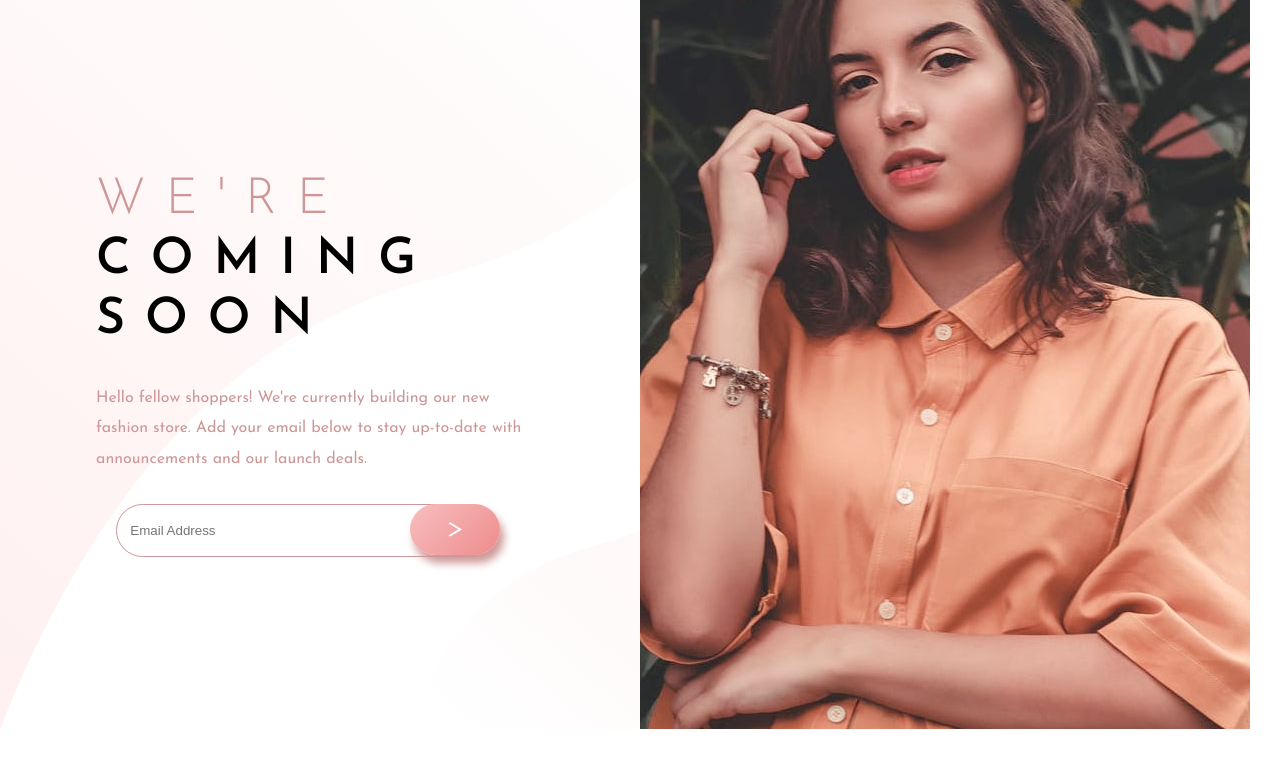
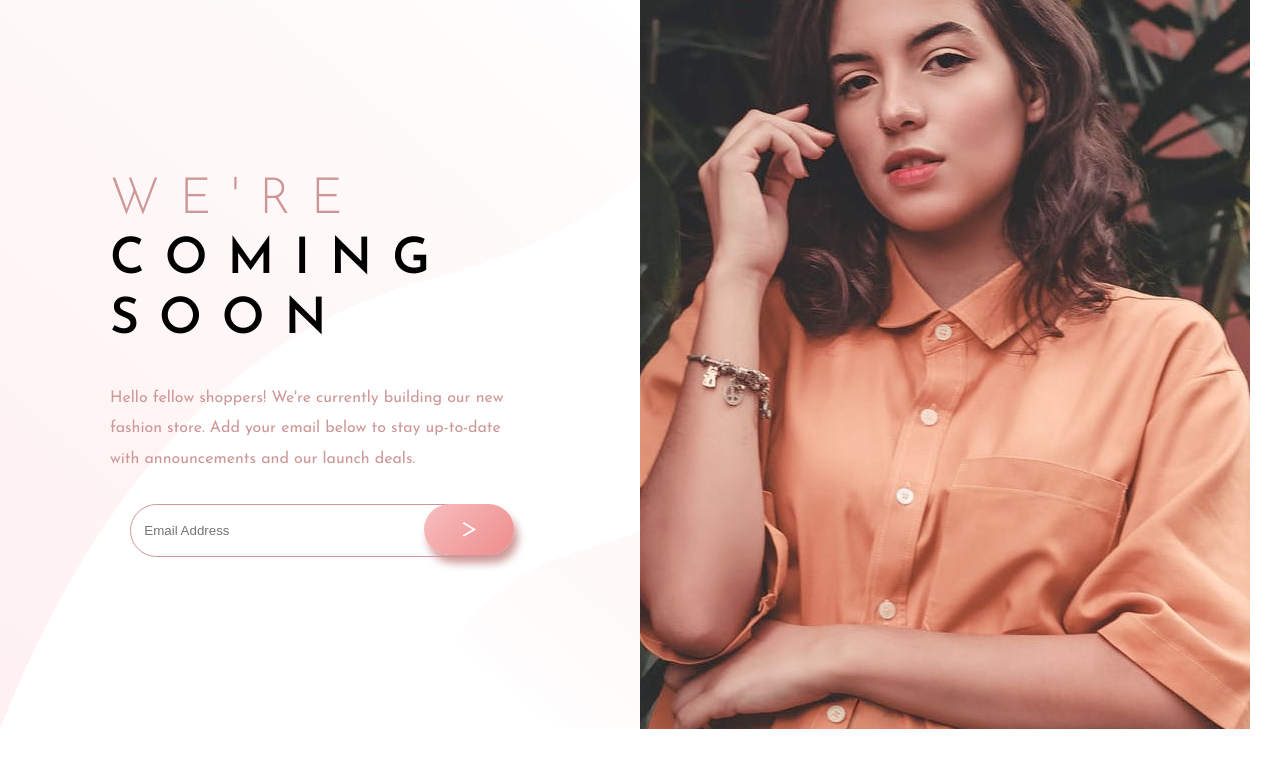
Before and after one commit to leecockcroft/frontend-mentor-challenge-2, a plain HTML site: page index.html in a window 1280 px wide. Shown: the part 71-838 px from the top of the page. Drawn offline with Linux system fonts and the light colour scheme.

Commit message:
input change

```diff
--- a/style.css
+++ b/style.css
@@ -72,10 +72,11 @@ font-weight: 300;
 }
 
 section {
-  display:flex;
-  flex-direction:column;
-  justify-content:center;
-  align-items:center;
+  display: flex;
+      flex-direction: column;
+      justify-content: center;
+      align-items: center;
+      padding: 2em 2em;
 
 
 
```
